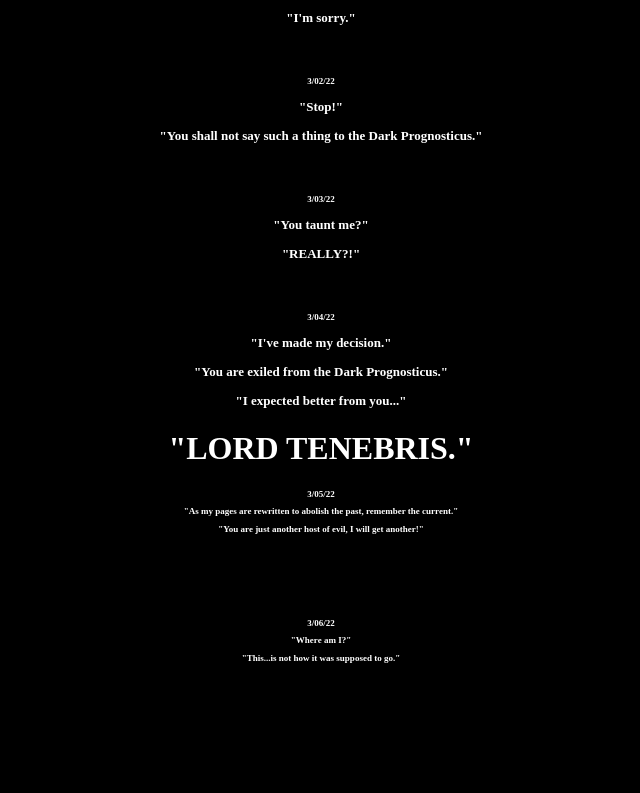
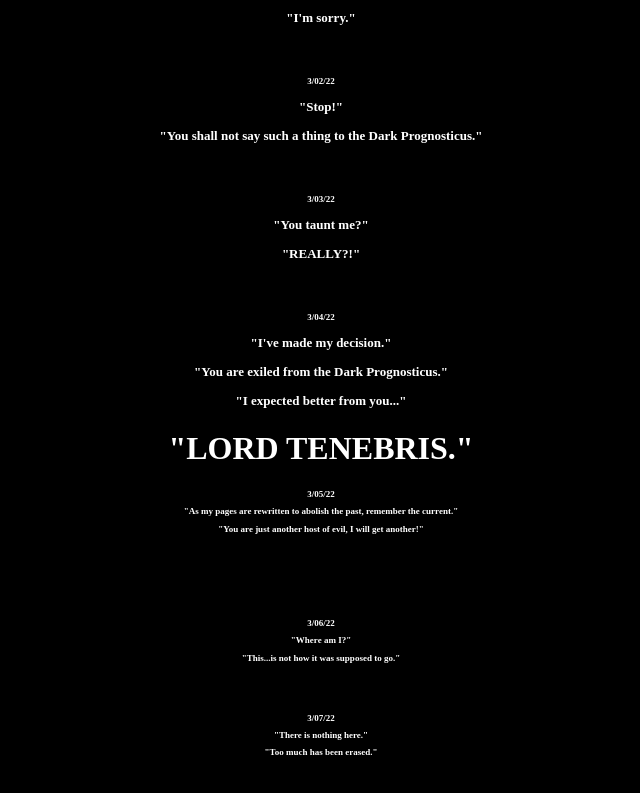
Before and after one commit to KoopaKid82/dark-prognosticus, a plain HTML site: page archives.html in a window 1280 px wide. Shown: the part 4707-5500 px from the top of the page, without its empty margins (319-959 px from the left). Before the commit the page ends 5420 px from the top, so only its background shows below. Drawn offline with Linux system fonts and the light colour scheme; files whose address does not match are found by name; a web font is replaced by a local one.

Commit message:
Update archives.html

```diff
--- a/archives.html
+++ b/archives.html
@@ -188,6 +188,10 @@
 		<h2>3/06/22</h2>
 	<h2>"Where am I?"</h2>
 	<h2>"This...is not how it was supposed to go."</h2>
+	<p>&nbsp;</p>
+		<h2>3/07/22</h2>
+	<h2>"There is nothing here."</h2>
+	<h2>"Too much has been erased."</h2>
 
 
 
```
